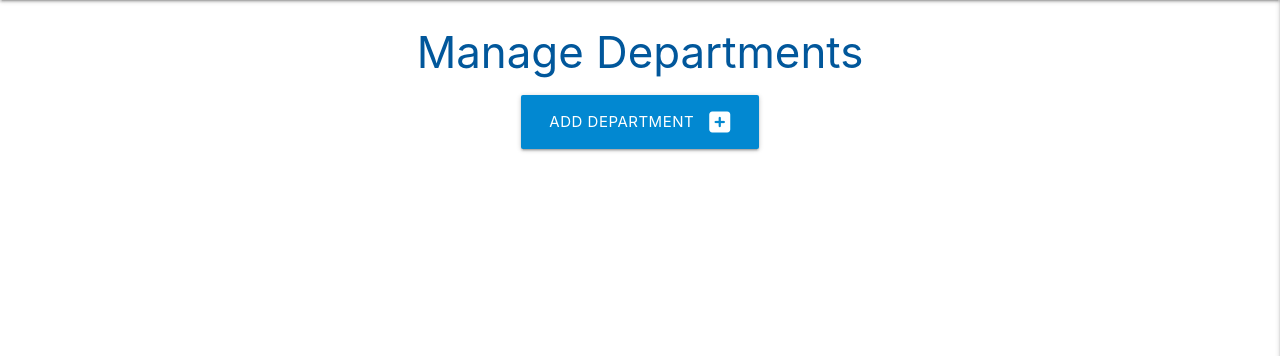
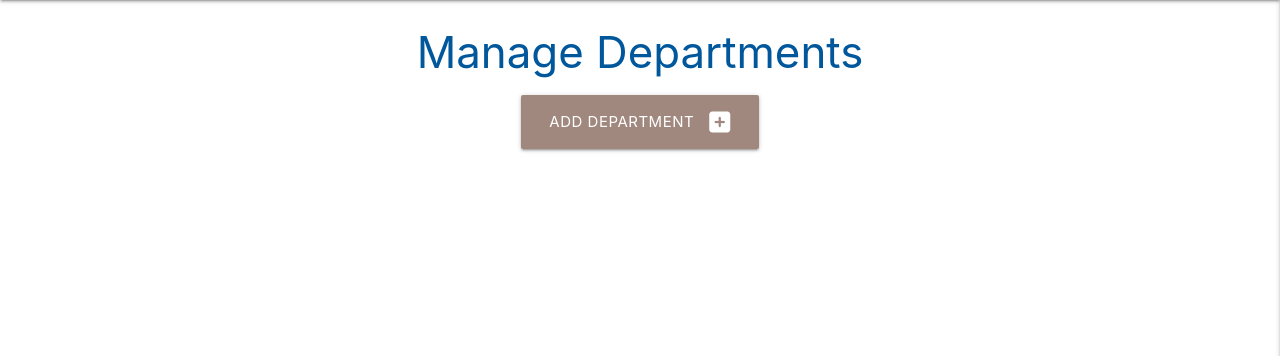
Before and after one commit to Carhul/Task_Manager, a Flask app: page /get_departments in a window 1280 px wide. Shown: the part 64-420 px from the top of the page. Run offline with Flask 2, Linux system fonts and the light colour scheme; data that the repository does not hold is empty; some libraries are stand-ins or nearby versions.

Commit message:
Change colors

```diff
--- a/templates/departments/departments.html
+++ b/templates/departments/departments.html
@@ -5,7 +5,7 @@
 
 <div class="row">
     <div class="col s12 center-align">
-        <a href="{{ url_for('add_department') }}" class="btn-large light-blue darken-2 text-shadow">
+        <a href="{{ url_for('add_department') }}" class="btn-large white-text brown lighten-2">
             Add Department <i class="fa-solid fa-square-plus right"></i>
         </a>
     </div>
@@ -14,13 +14,13 @@
 <div class="row">
     {% for department in departments %}
     <div class="col s12 m3">
-      <div class="card light-blue darken-4 text-shadow center-align">
+      <div class="card brown lighten-4 center-align">
         <div class="card-content white-text">
           <span class="card-title">{{ department.department_name }}</span>
         </div>
         <div class="card-action">
-          <a href="{{ url_for('edit_department', department_id=department._id) }}" class="btn green accent-4">Edit</a>
-          <a href="{{ url_for('delete_department', department_id=department._id) }}" class="btn light-blue lighten-1">Delete</a>
+          <a href="{{ url_for('delete_department', department_id=department._id) }}" class="btn white-text brown lighten-2">Delete</a>
+          <a href="{{ url_for('edit_department', department_id=department._id) }}" class="btn white brown-text text-lighten-2">Edit</a>
         </div>
       </div>
     </div>
```
